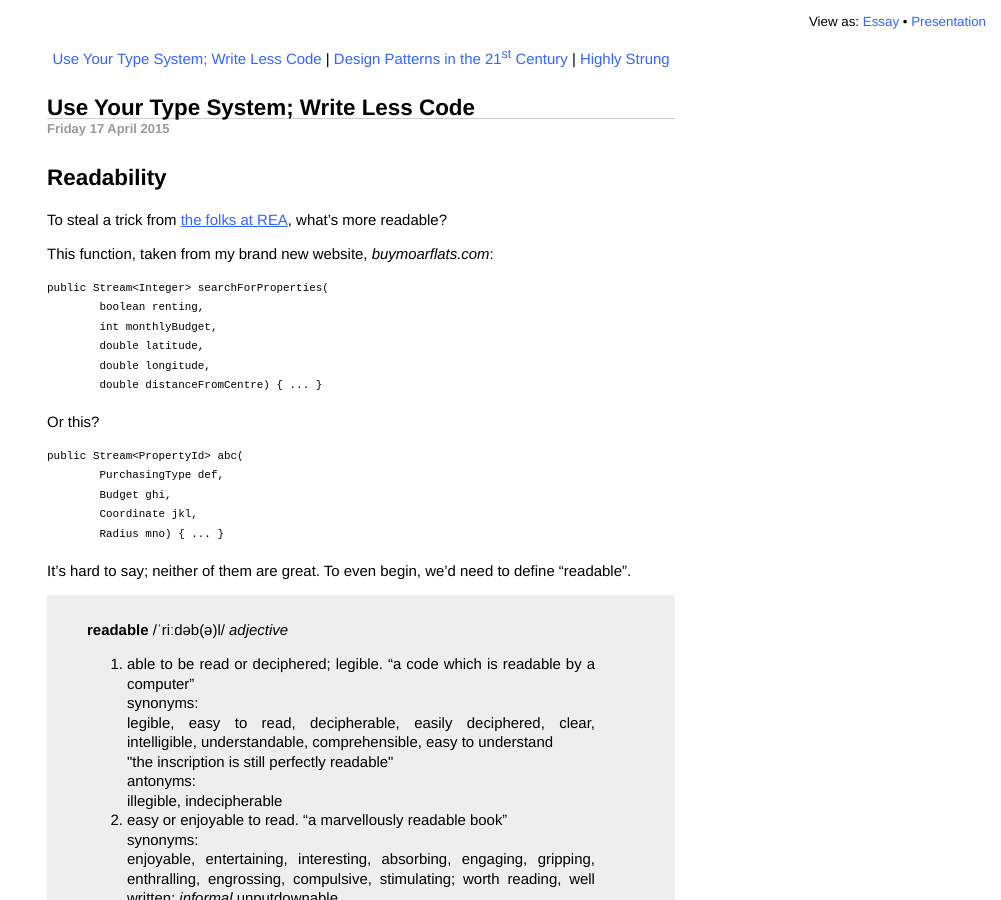
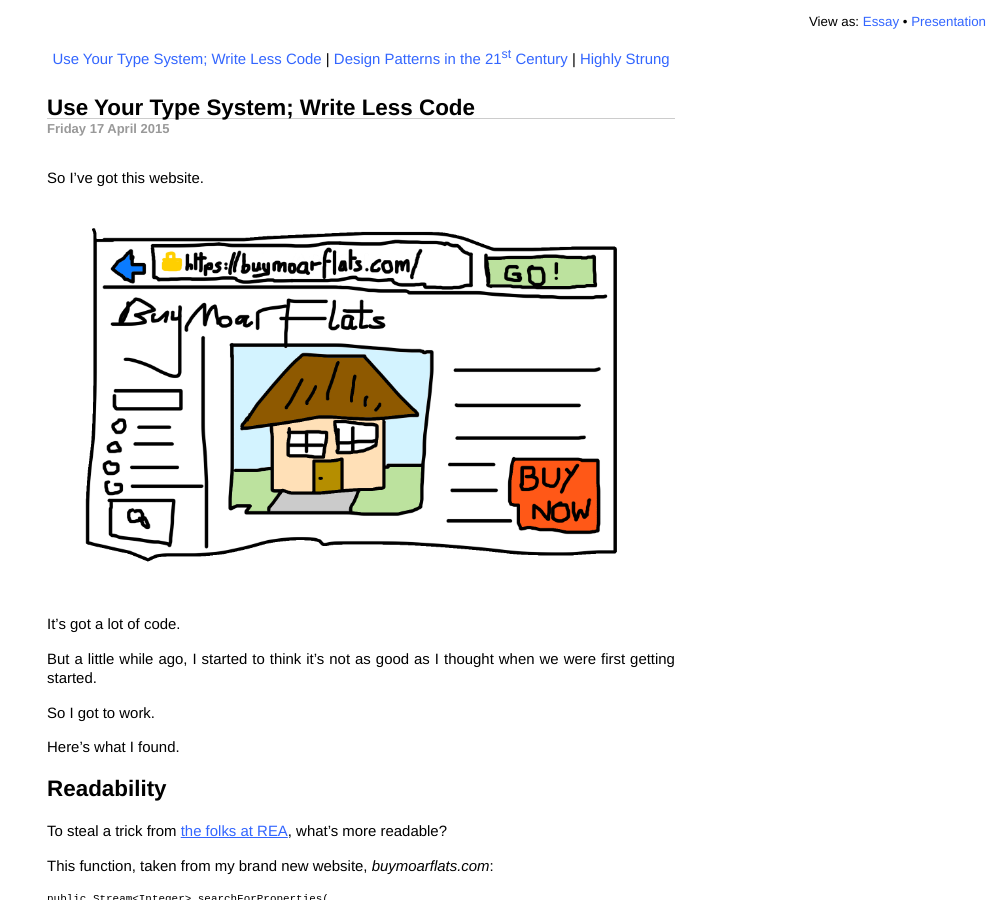
Before and after one commit to SamirTalwar/talks, a Jekyll site: the page built from use-your-type-system.md, in a window 1280 px wide and 900 px high. Shown: the whole window, without its empty margins (279-1280 px from the left). Built offline with Jekyll 4.4.1, drawn with Linux system fonts in a browser that asks for light colours; nearby versions of some CDN libraries; comment, search, counter and statistics services are not loaded.

Commit message:
Introduction.

```diff
--- a/use-your-type-system.md
+++ b/use-your-type-system.md
@@ -8,6 +8,19 @@ code:
 
 redirect_from: /
 ---
+
+So I've got this website.
+
+![BuyMoarFlats.com](assets/images/use-your-type-system/buy-moar-flats.png)
+{: .image}
+
+It’s got a lot of code.
+
+But a little while ago, I started to think it’s not as good as I thought when we were first getting started.
+
+So I got to work.
+
+Here’s what I found.
 
 ## Readability
 
```
Also changed, not shown: assets/images/use-your-type-system/buy-moar-flats.png (added).
